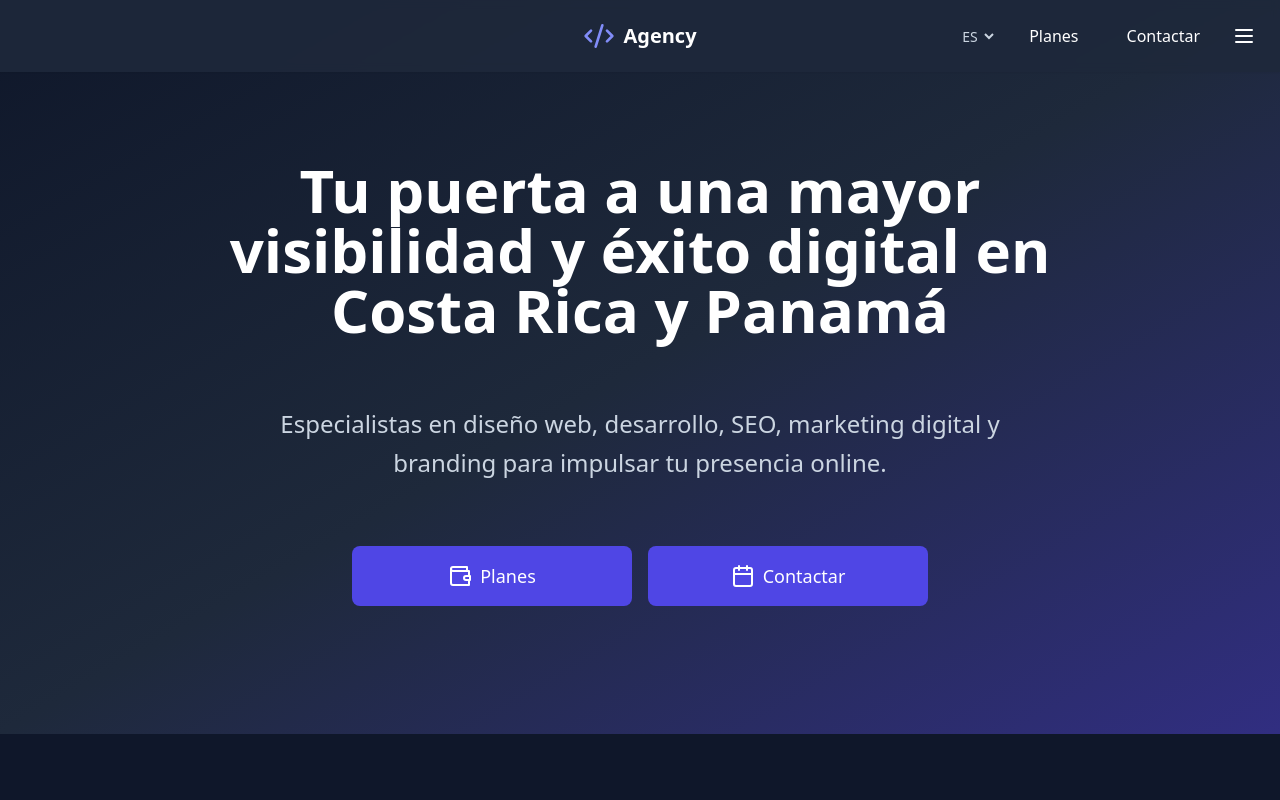
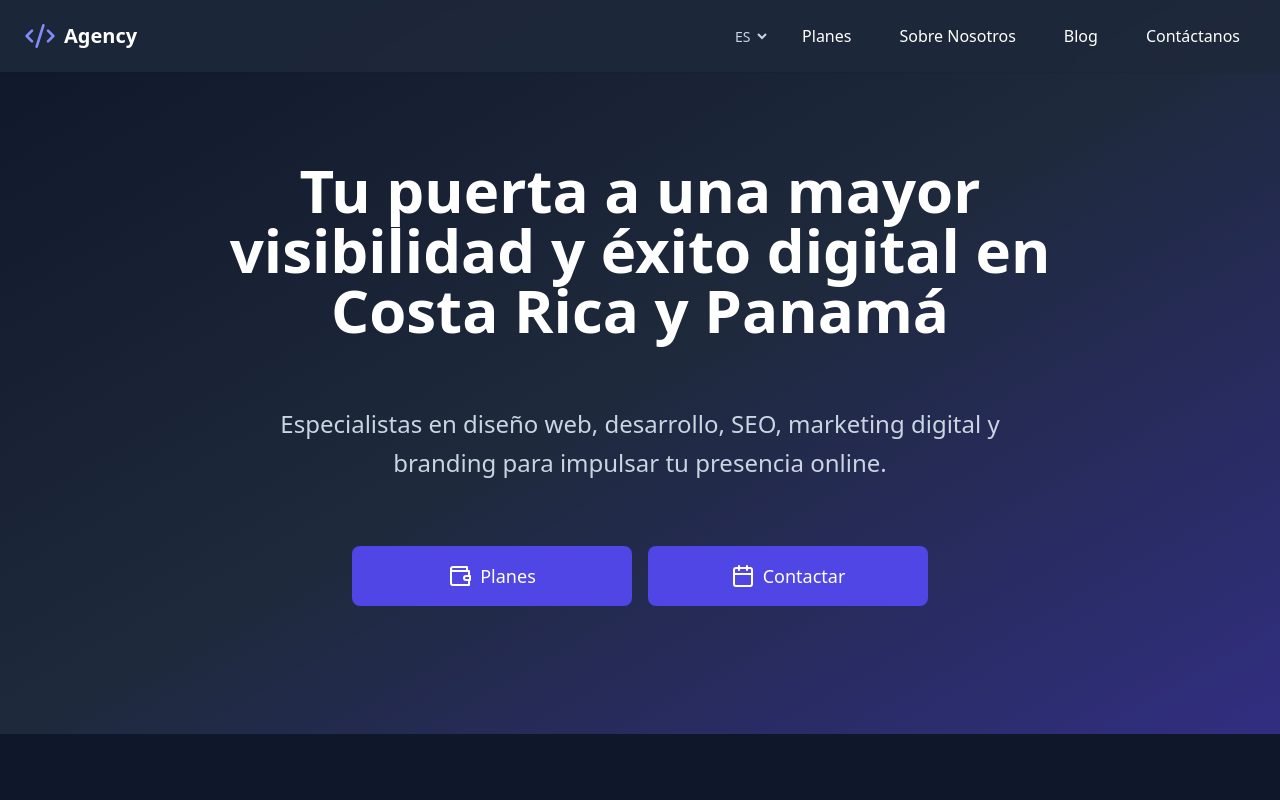
Before and after one commit to SafenSound21/expansion, a React (Vite) app: page / in a window 1280 px wide. Shown: the top 800 px of the page. Built offline with nearby package versions, Linux system fonts and the light colour scheme.

Commit message:
Mejorando header

```diff
--- a/src/components/Header.tsx
+++ b/src/components/Header.tsx
@@ -1,7 +1,6 @@
-import React, { useState } from 'react';
+import { useRef } from 'react';
 import { Link, useLocation } from 'react-router-dom';
-import { Code2, Menu, X } from 'lucide-react';
-import { LanguageSelector } from './LanguageSelector';
+import { Code2 } from 'lucide-react';
 import { translations } from '../i18n/translations';
 
 interface HeaderProps {
@@ -10,28 +9,79 @@ interface HeaderProps {
 }
 
 export function Header({ currentLang, onLanguageChange }: HeaderProps) {
-  const [isMenuOpen, setIsMenuOpen] = useState(false);
+  const menuRef = useRef<HTMLDivElement | null>(null);
   const location = useLocation();
   const t = translations[currentLang as keyof typeof translations];
   const isHomePage = location.pathname === '/';
 
+  const onClickHandler = () => {
+    if (menuRef.current) {
+      menuRef.current.classList.toggle("hidden");
+      menuRef.current.classList.toggle("flex");
+    }
+  };
+
   return (
-    <header className="fixed w-full bg-slate-800/90 backdrop-blur-sm z-50 py-4 px-6 shadow-sm">
-      <div className="max-w-7xl mx-auto flex items-center justify-between">
-        <div className="flex-1">
-          {!isHomePage && (
-            <Link to="/" className="text-slate-300 hover:text-indigo-400">
-              {t.nav.home}
-            </Link>
-          )}
-        </div>
-
+    <header className="fixed w-full bg-slate-800/90 backdrop-blur-sm z-50 py-4 px-6 shadow-sm" >
+      <div className="max-w-7xl mx-auto flex items-center justify-between transition-all">
         <Link to={isHomePage ? '#' : '/'} className="flex items-center gap-2">
           <Code2 className="w-8 h-8 text-indigo-400" />
           <span className="font-bold text-xl text-white">Agency</span>
         </Link>
 
-        <div className="flex-1 flex items-center justify-end gap-4">
+        <div className="md:hidden">
+          <button onClick={onClickHandler}>
+            <svg className="w-6 h-6 text-white" fill="none" stroke="currentColor" viewBox="0 0 24 24" xmlns="http://www.w3.org/2000/svg">
+              <path strokeLinecap="round" strokeLinejoin="round" strokeWidth="2" d="M4 6h16M4 12h16m-7 6h7"></path>
+            </svg>
+          </button>
+        </div>
+
+        <div ref={menuRef} className={"hidden fixed h-screen inset-0 w-screen bg-gradient-to-br from-slate-900 via-slate-800 to-indigo-900 z-[888] flex-col items-center overflow-x-auto gradient px-6 transition duration-300 ease-in-out"}>
+          <aside className="flex items-center justify-between w-full py-4">
+            <span className="text-xl font-semibold text-white">Menú</span>
+            <button onClick={onClickHandler} className="focus:outline-none">
+            <svg className="w-6 h-6 text-white" fill="none" stroke="currentColor" viewBox="0 0 24 24" xmlns="http://www.w3.org/2000/svg">
+              <path strokeLinecap="round" strokeLinejoin="round" strokeWidth="2" d="M6 18L18 6M6 6l12 12"></path>
+            </svg>
+            </button>
+          </aside>
+          <nav className='flex w-full flex-col gap-5'>
+            <ul>
+              <li className='border-t-[1px] w-full py-6'>
+                <Link to="/" className="text-white rounded-lg hover:text-indigo-400 transition-colors text-md" onClick={onClickHandler}>
+                  {t.nav.home}
+                </Link>
+              </li>
+
+              <li className='border-t-[1px] w-full py-6'>
+                <Link to="/plans" className="text-white rounded-lg hover:text-indigo-400 transition-colors text-md" onClick={onClickHandler}>
+                  {t.nav.plans}
+                </Link>
+              </li>
+
+              <li className='border-t-[1px] w-full py-6'>
+                <Link to="/about" className="text-white rounded-lg hover:text-indigo-400 transition-colors text-md" onClick={onClickHandler}>
+                  {t.nav.about}
+                </Link>
+              </li>
+
+              <li className='border-t-[1px] w-full py-6'>
+                <Link to="/blog" className="text-white rounded-lg hover:text-indigo-400 transition-colors text-md" onClick={onClickHandler}>
+                  {t.nav.blog}
+                </Link>
+              </li>
+
+              <li className='border-y-[1px] w-full py-6'>
+                <Link to="/contact" className="text-white rounded-lg hover:text-indigo-400 transition-colors text-md" onClick={onClickHandler}>
+                  {t.nav.contact}
+                </Link>
+              </li>
+            </ul>
+          </nav>
+        </div>
+
+        <div className="hidden md:flex flex-1 items-center justify-end gap-4">
           <select
             value={currentLang}
             onChange={(e) => onLanguageChange(e.target.value)}
@@ -47,35 +97,19 @@ export function Header({ currentLang, onLanguageChange }: HeaderProps) {
             {t.nav.plans}
           </Link>
 
-          <Link to="/contact" className="text-white px-4 py-2 rounded-lg hover:text-indigo-400 transition-colors">
-            {t.nav.contactButton}
+          <Link to="/about" className="text-white px-4 py-2 rounded-lg hover:text-indigo-400 transition-colors">
+            {t.nav.about}
           </Link>
 
-          <button
-            onClick={() => setIsMenuOpen(!isMenuOpen)}
-            className="text-white hover:text-indigo-400"
-          >
-            {isMenuOpen ? <X className="w-6 h-6" /> : <Menu className="w-6 h-6" />}
-          </button>
+          <Link to="/blog" className="text-white px-4 py-2 rounded-lg hover:text-indigo-400 transition-colors">
+            {t.nav.blog}
+          </Link>
+
+          <Link to="/contact" className="text-white px-4 py-2 rounded-lg hover:text-indigo-400 transition-colors">
+            {t.nav.contact}
+          </Link>
         </div>
       </div>
-
-      {/* Menú desplegable */}
-      {isMenuOpen && (
-        <div className="absolute top-full right-0 w-64 bg-slate-800/95 backdrop-blur-sm py-4 px-6 mr-6 rounded-lg shadow-lg">
-          <nav className="flex flex-col gap-4">
-            <Link to="/about" className="text-slate-300 hover:text-indigo-400" onClick={() => setIsMenuOpen(false)}>
-              {t.nav.about}
-            </Link>
-            <Link to="/blog" className="text-slate-300 hover:text-indigo-400" onClick={() => setIsMenuOpen(false)}>
-              {t.nav.blog}
-            </Link>
-            <Link to="/contact" className="text-slate-300 hover:text-indigo-400" onClick={() => setIsMenuOpen(false)}>
-              {t.nav.contact}
-            </Link>
-          </nav>
-        </div>
-      )}
     </header>
   );
 }
```
